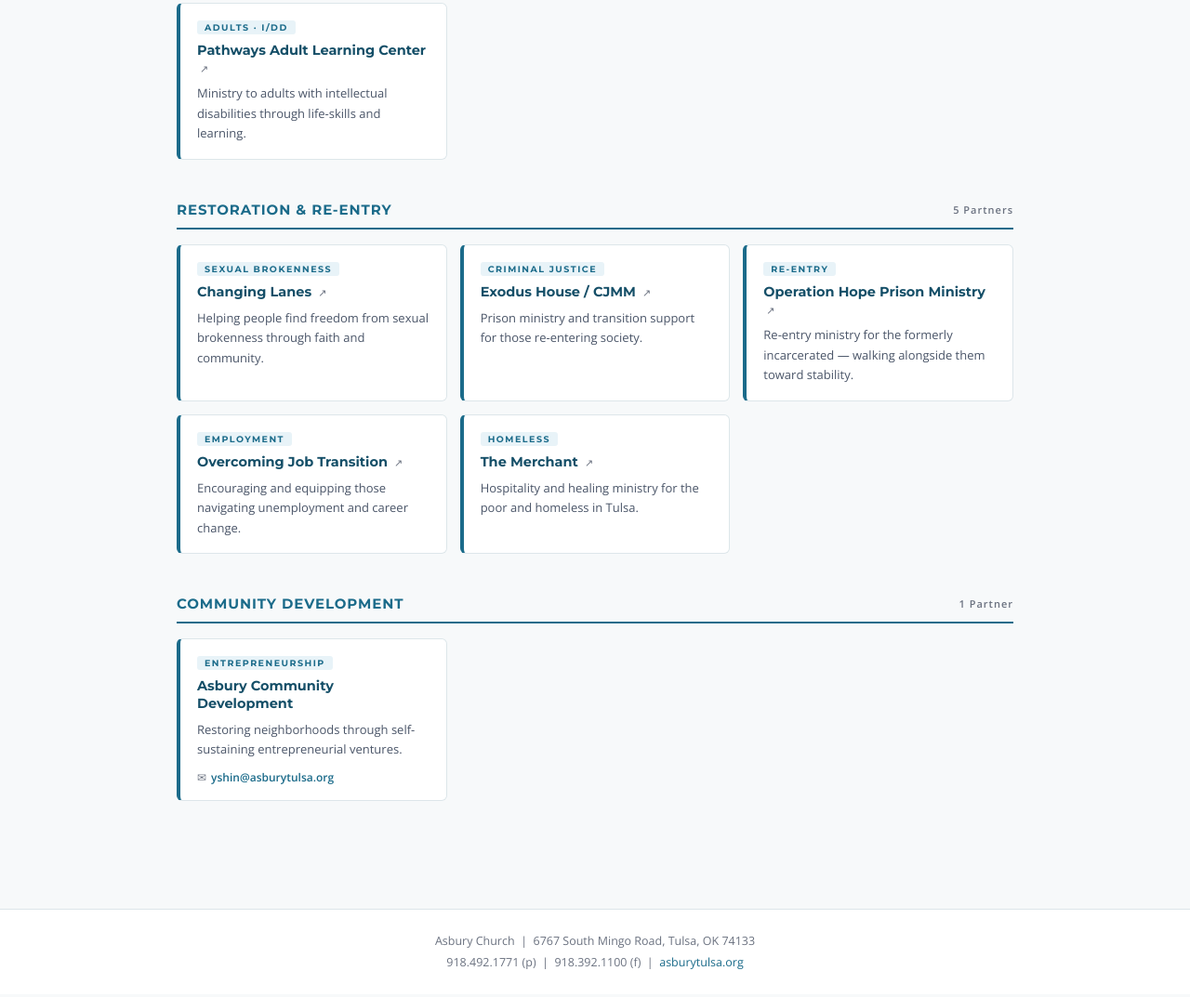
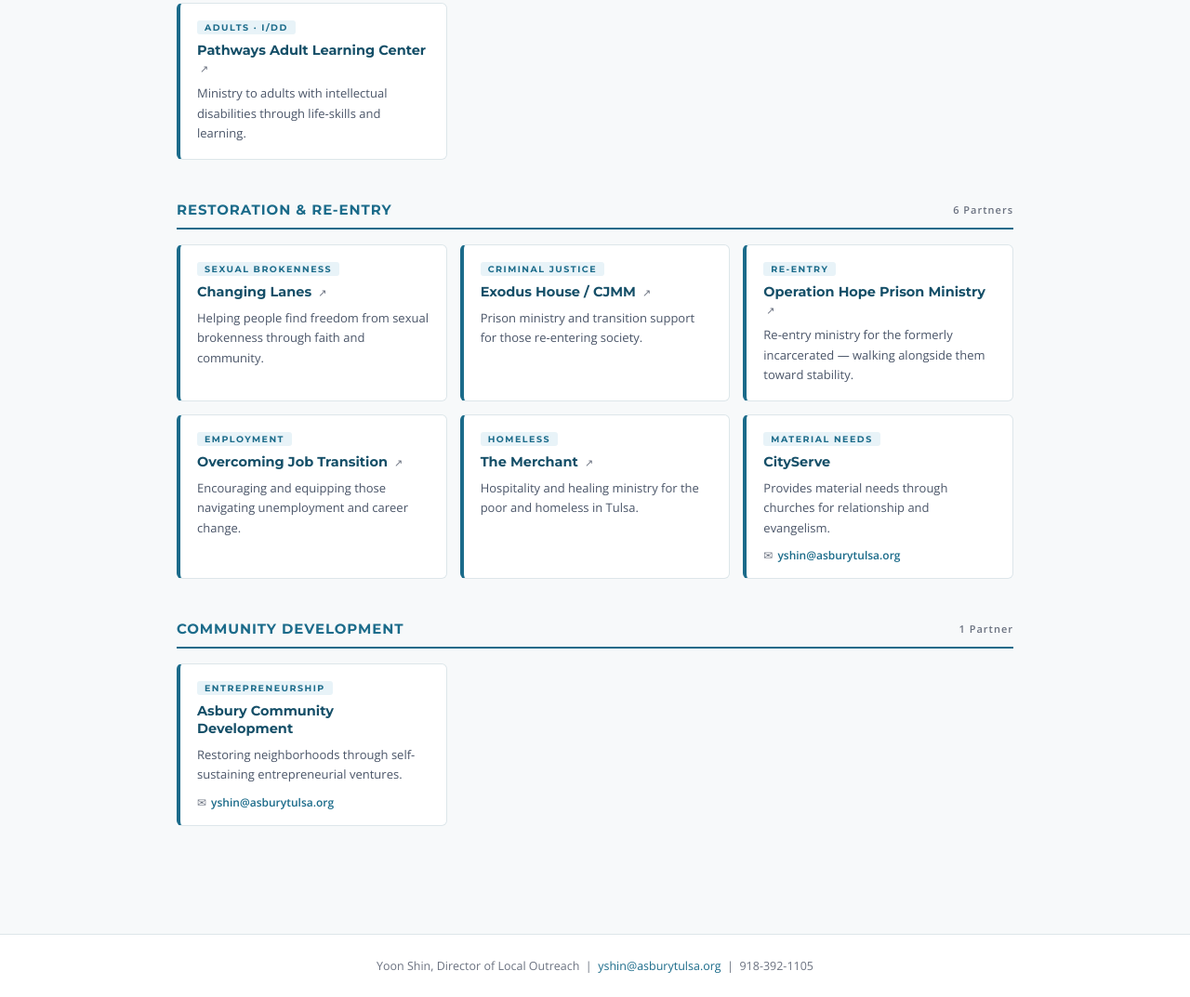
Before and after one commit to AsburyLO/LO-partners, a plain HTML site: page index.html in a window 1280 px wide. Shown: the part 1613-2686 px from the top of the page at 93% size. Drawn offline with nearby package versions, Linux system fonts and the light colour scheme.

Commit message:
Update index.html

```diff
--- a/index.html
+++ b/index.html
@@ -434,7 +434,7 @@
   <div class="category" data-cat="restoration">
     <div class="section-header">
       <span class="section-title">Restoration &amp; Re-Entry</span>
-      <span class="section-count">5 Partners</span>
+      <span class="section-count">6 Partners</span>
     </div>
     <div class="cards">
       <div class="card" data-tags="sexual brokenness freedom faith healing community changing lanes">
@@ -462,6 +462,12 @@
         <div class="card-name"><a href="https://themerchanttulsa.com/" target="_blank">The Merchant <span class="ext">↗</span></a></div>
         <div class="card-desc">Hospitality and healing ministry for the poor and homeless in Tulsa.</div>
       </div>
+      <div class="card" data-tags="material needs churches relationship evangelism cityserve">
+        <div class="card-tag">Material Needs</div>
+        <div class="card-name">CityServe</div>
+        <div class="card-desc">Provides material needs through churches for relationship and evangelism.</div>
+        <div class="card-contact">✉ <a href="mailto:yshin@asburytulsa.org">yshin@asburytulsa.org</a></div>
+      </div>
     </div>
   </div>
 
@@ -485,8 +491,7 @@
 
 <!-- FOOTER — matches letterhead footer text -->
 <footer>
-  <p>Asbury Church &nbsp;|&nbsp; 6767 South Mingo Road, Tulsa, OK 74133</p>
-  <p>918.492.1771 (p) &nbsp;|&nbsp; 918.392.1100 (f) &nbsp;|&nbsp; <a href="https://asburytulsa.org">asburytulsa.org</a></p>
+  <p>Yoon Shin, Director of Local Outreach &nbsp;|&nbsp; <a href="mailto:yshin@asburytulsa.org">yshin@asburytulsa.org</a> &nbsp;|&nbsp; 918-392-1105</p>
 </footer>
 
 <script>
```
